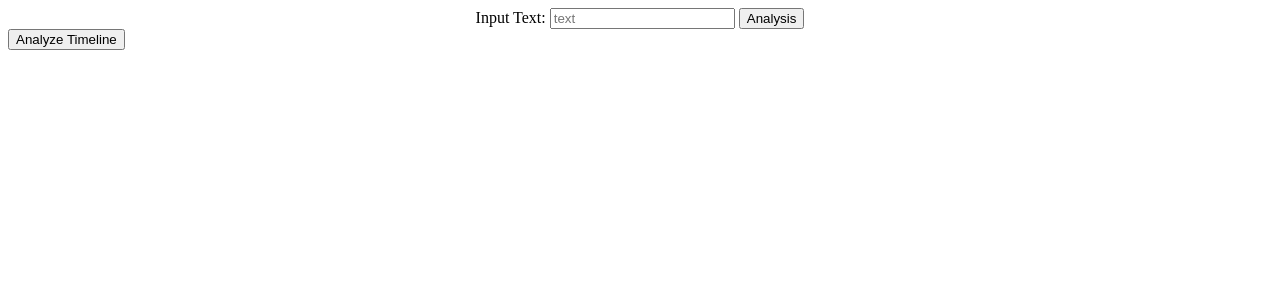
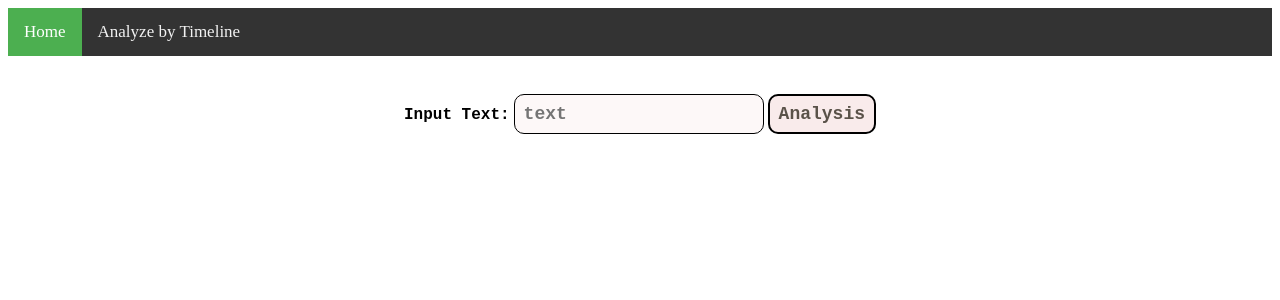
Before and after one commit to Champ2k/La_Verita_Backend, a Flask app: page / in a window 1280 px wide. Shown: the top 300 px of the page. Run offline with Flask 2, Linux system fonts and the light colour scheme; parts of the project's set-up code (start-up, migrations or seed data) failed here and were passed over; some libraries are stand-ins or nearby versions.

Commit message:
decorate front end and add css file

```diff
--- /dev/null
+++ b/static/css/navbar.css
@@ -0,0 +1,56 @@
+/* Add a black background color to the top navigation */
+.topnav {
+    background-color: #333;
+    overflow: hidden;
+  }
+
+  /* Style the links inside the navigation bar */
+  .topnav a {
+    float: left;
+    display: block;
+    color: #f2f2f2;
+    text-align: center;
+    padding: 14px 16px;
+    text-decoration: none;
+    font-size: 17px;
+  }
+
+  /* Change the color of links on hover */
+  .topnav a:hover {
+    background-color: #ddd;
+    color: black;
+  }
+
+  /* Add an active class to highlight the current page */
+  .topnav a.active {
+    background-color: #4CAF50;
+    color: white;
+  }
+
+  /* Hide the link that should open and close the topnav on small screens */
+  .topnav .icon {
+    display: none;
+  }
+
+  @media screen and (max-width: 600px) {
+    .topnav a:not(:first-child) {display: none;}
+    .topnav a.icon {
+      float: right;
+      display: block;
+    }
+  }
+
+  /* The "responsive" class is added to the topnav with JavaScript when the user clicks on the icon. This class makes the topnav look good on small screens (display the links vertically instead of horizontally) */
+  @media screen and (max-width: 600px) {
+    .topnav.responsive {position: relative;}
+    .topnav.responsive a.icon {
+      position: absolute;
+      right: 0;
+      top: 0;
+    }
+    .topnav.responsive a {
+      float: none;
+      display: block;
+      text-align: left;
+    }
+  }
--- /dev/null
+++ b/static/css/style.css
@@ -0,0 +1,118 @@
+#inputform {
+    padding-top: 30px;
+}
+
+input[type=text] {
+    padding: 12px 20px;
+    margin: 8px 0;
+    box-sizing: border-box;
+    border: 1px solid rgb(0, 0, 0);
+    background-color: rgba(247, 228, 228, 0.267);
+    color: rgb(90 82 73);
+    border-radius: 10px;
+    font-size: 18px;
+    line-height: 18px;
+    padding: 9px;
+    border-radius: 10px;
+    font-family: "Courier New", Courier, monospace;
+    font-weight: 700;
+    text-decoration: none solid rgb(68, 68, 68);
+    font-style: normal;
+    font-variant: normal;
+    text-transform: none;
+  }
+
+#chartContainer {
+    padding-top: 30px;
+}
+.myButton {
+    color: rgb(90 82 73);
+    font-size: 18px;
+    line-height: 18px;
+    padding: 9px;
+    border-radius: 10px;
+    font-family: "Courier New", Courier, monospace;
+    font-weight: 700;
+    text-decoration: none solid rgb(68, 68, 68);
+    font-style: normal;
+    font-variant: normal;
+    text-transform: none;
+    background-color: rgba(247, 228, 228, 0.74);
+    /* background-image: linear-gradient(rgb(255, 255, 255) 0%, rgb(255, 255, 255) 50%, rgb(255, 255, 255) 100%);  */
+    border: 2px solid rgb(0, 0, 0);
+    display: inline-block;}
+.myButton:hover {
+    background: #FFFFFF; }
+.myButton:active {
+    background: #FFFFFF; }
+
+.label-select{
+    font-family: "Courier New", Courier, monospace;
+    font-weight: 700;
+    text-decoration: none solid rgb(68, 68, 68);
+    font-style: normal;
+    font-variant: normal;
+    text-transform: none;
+}
+.padding-select{
+    padding-top: 10px;
+    padding-bottom: 10px;
+}
+select {
+    font-family: "Courier New", Courier, monospace;
+    font-weight: 700;
+    text-decoration: none solid rgb(68, 68, 68);
+    font-style: normal;
+    font-variant: normal;
+    text-transform: none;
+    -webkit-appearance: none;
+    -moz-appearance: none;
+    -ms-appearance: none;
+    appearance: none;
+    outline: 0;
+    box-shadow: none;
+    border: 0 !important;
+    background: #2c3e50;
+    }
+
+    /* Remove IE arrow */
+select::-ms-expand {
+    display: none;
+    }
+
+    /* Custom Select */
+.select {
+    position: relative;
+    display: flex;
+    width: 20em;
+    height: 3em;
+    line-height: 3;
+    background: #2c3e50;
+    overflow: hidden;
+    border-radius: .25em;
+    margin: auto;
+    }
+select {
+    flex: 1;
+    padding: 0 .5em;
+    color: #fff;
+    cursor: pointer;
+    }
+    /* Arrow */
+.select::after {
+    content: '\25BC';
+    position: absolute;
+    top: 0;
+    right: 0;
+    padding: 0 1em;
+    background: #34495e;
+    cursor: pointer;
+    pointer-events: none;
+    -webkit-transition: .25s all ease;
+    -o-transition: .25s all ease;
+    transition: .25s all ease;
+    }
+    /* Transition */
+.select:hover::after {
+    color: #f39c12;
+    }
--- a/templates/home.html
+++ b/templates/home.html
@@ -3,15 +3,35 @@
   <head>
     <meta charset="utf-8">
     <title>La_Verita</title>
+    <link rel="stylesheet" href="../static/css/navbar.css">
+    <link rel="stylesheet" href="../static/css/style.css">
+    <link rel="stylesheet" href="https://cdnjs.cloudflare.com/ajax/libs/font-awesome/4.7.0/css/font-awesome.min.css">
   </head>
   <body>
+    <div class="topnav" id="myTopnav">
+      <a class="active" href="{{ url_for("home")}}">Home</a>
+      <a href="{{ url_for("analyze")}}">Analyze by Timeline</a>
+      <a href="javascript:void(0);" class="icon" onclick="myFunction()">
+        <i class="fa fa-bars"></i>
+      </a>
+    </div>
     <div id="inputform" style="text-align: center">
       <form action="{{ url_for("home")}}" method="post">
-        <label for="inputtext">Input Text:</label>
+        <label class="label-select" for="inputtext">Input Text:</label>
         <input type="text" id="inputtext" name="inputText" placeholder="text">
-        <button type="submit">Analysis</button>
+        <button class="myButton" type="submit">Analysis</button>
       </form>
     </div>
-    <a href="{{ url_for("analyze")}}"><button>Analyze Timeline</button></a>
   <script src="https://canvasjs.com/assets/script/canvasjs.min.js"></script>
+  <script>
+    /* Toggle between adding and removing the "responsive" class to topnav when the user clicks on the icon */
+  function myFunction() {
+    var x = document.getElementById("myTopnav");
+    if (x.className === "topnav") {
+      x.className += " responsive";
+    } else {
+      x.className = "topnav";
+    }
+}
+  </script>
 </html>
```
Also changed, not shown: templates/result.html (+22 -2 lines), templates/timeline_analysis.html (+32 -5 lines).
